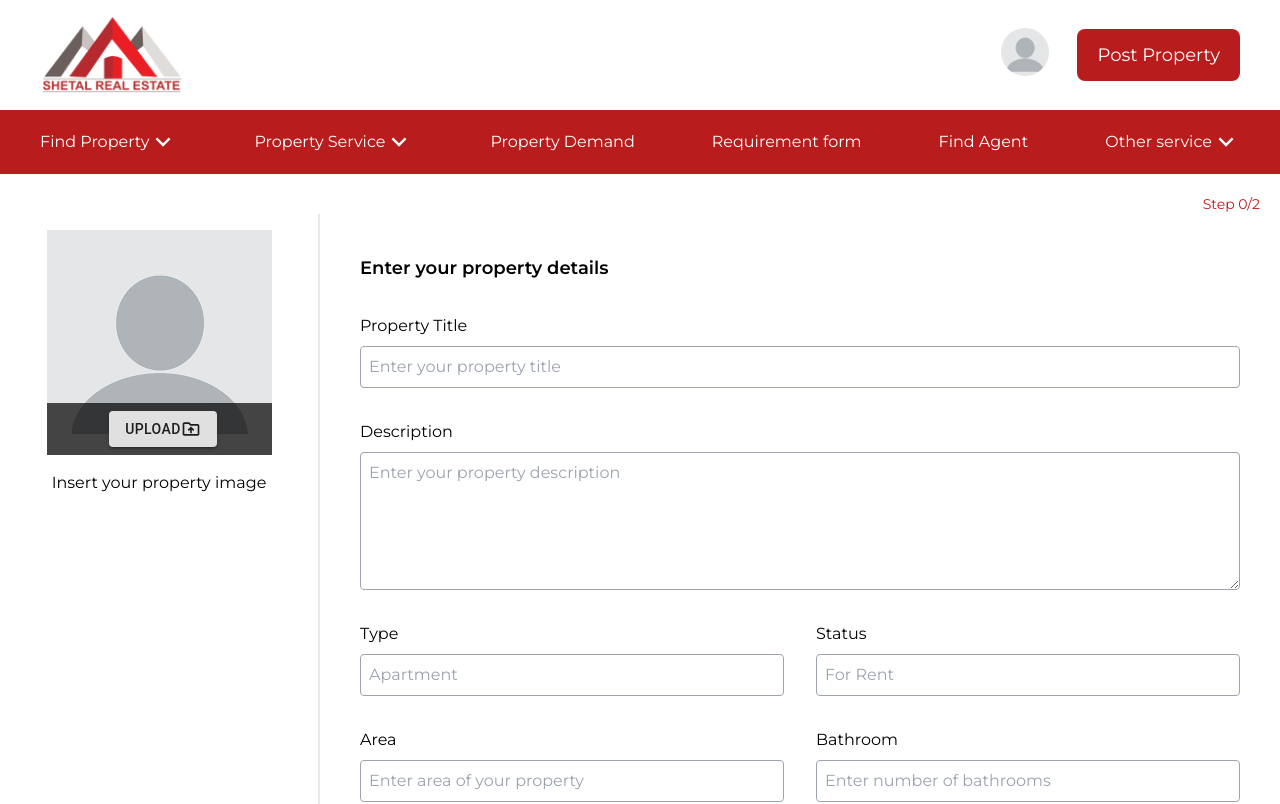
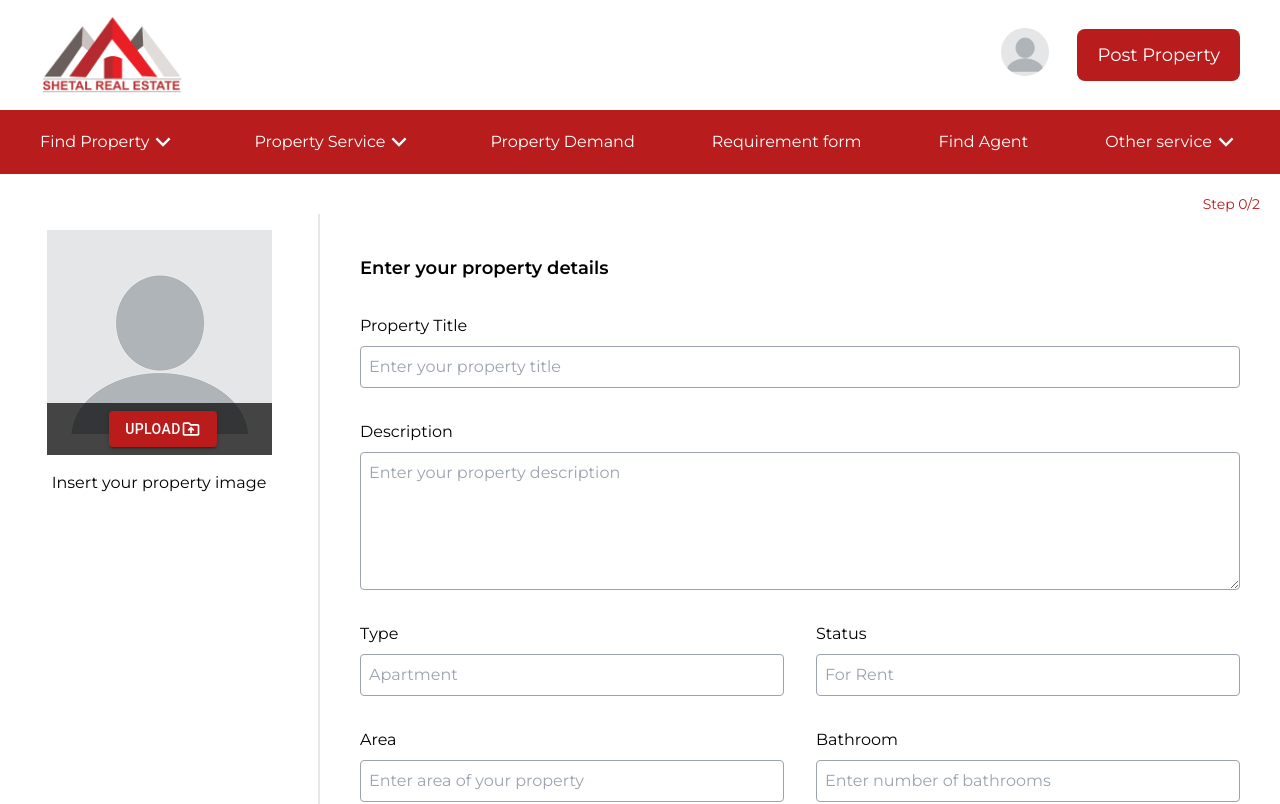
Before and after one commit to nikhilpantha/sheetalproperty, a React (Create React App) app: page /postProperty in a window 1280 px wide. Shown: the top 804 px of the page. Built offline with nearby package versions, Linux system fonts and the light colour scheme.

Commit message:
upload img

```diff
--- a/src/components/MyProfile/navigation/SideBar.jsx
+++ b/src/components/MyProfile/navigation/SideBar.jsx
@@ -69,7 +69,7 @@ const SideBar = ({ menubutton }) => {
                       <label htmlFor="contained-button-file">
                         <Button
                           variant="contained"
-                          style={{ backgroundColor: "none" }}
+                          style={{ backgroundColor: "#B91C1B", color: "white" }}
                           component="span"
                           className="w-full bg-opacity-70 bg-black text-white py-2 flex space-x-2 justify-center"
                         >
--- a/src/components/PostProperty/FormStep1.jsx
+++ b/src/components/PostProperty/FormStep1.jsx
@@ -21,7 +21,7 @@ const FormStep1 = ({ setFormStep }) => {
               <label htmlFor="contained-button-file">
                 <Button
                   variant="contained"
-                  style={{ backgroundColor: "none" }}
+                  style={{ backgroundColor: "#B91C1B", color: "white" }}
                   component="span"
                   className="w-full bg-opacity-70 bg-black text-white py-2 flex space-x-2 justify-center"
                 >
```
